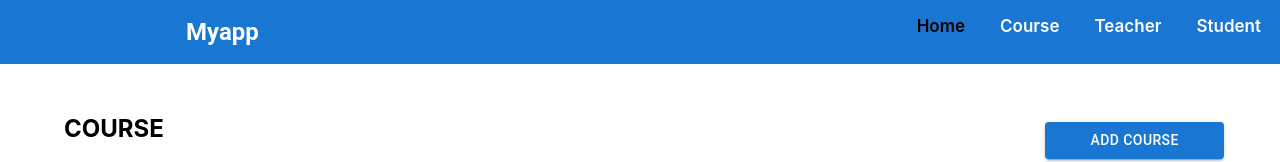
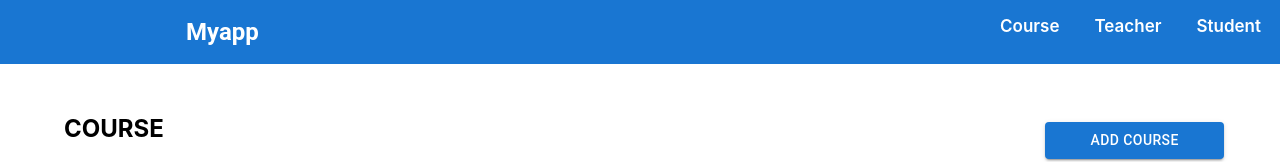
Before and after one commit to ankushchavan0411/movate-react-typescript-assignment, a React (Create React App) app: page / in a window 1280 px wide. Shown: the top 162 px of the page. Built offline with nearby package versions, Linux system fonts and the light colour scheme.

Commit message:
AC | refactor

```diff
--- a/src/components/common/Header.tsx
+++ b/src/components/common/Header.tsx
@@ -15,9 +15,6 @@ const Header = () => {
       >
         Myapp
       </Typography>
-      <NavLink to="/" className={({ isActive }) => (isActive ? "active" : "")}>
-        {HOME}
-      </NavLink>
       <NavLink
         to={COURSE}
         className={({ isActive }) => (isActive ? "active" : "")}
--- a/src/routes/index.tsx
+++ b/src/routes/index.tsx
@@ -1,9 +1,9 @@
 /** @format */
 import { Route, Routes } from "react-router-dom";
 import Course from "../components/course";
+import Student from "../components/student";
+import Teacher from "../components/teacher";
 import { ROUTES } from "../const";
-import Teacher from "../components/teacher";
-import Student from "../components/student";
 
 const Pages = () => {
   const { COURSE, TEACHER, STUDENT } = ROUTES;
```
